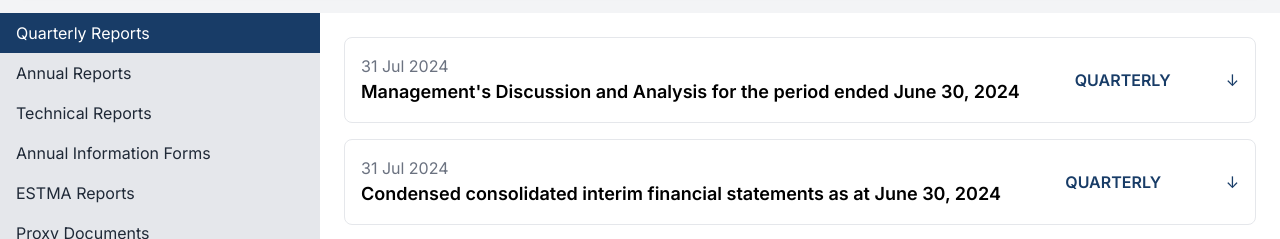
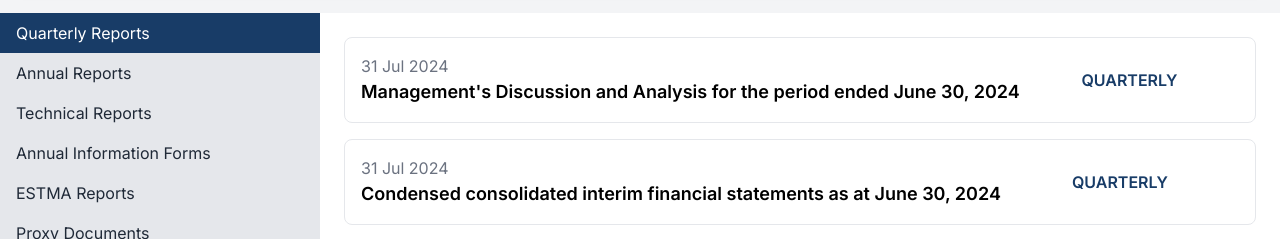
Before and after one commit to Alaaja8899/Orchid-minerals, a Next.js app: page /document-libariry in a window 1280 px wide. Shown: the part 713-952 px from the top of the page. Built offline with nearby package versions, Linux system fonts and the light colour scheme.

Commit message:
Add files via upload

```diff
--- a/components/Flexings/DynamicFlexCard.js
+++ b/components/Flexings/DynamicFlexCard.js
@@ -171,7 +171,7 @@ const DynamicFlexCard = () => {
               {report.type}
             </div>
             <button className="text-mainColor hover:underline">
-              <span>&#x2193;</span> {/* Download icon */}
+              {/* <span>&#x2193;</span> Download icon */}
             </button>
           </div>
         ))}
```
